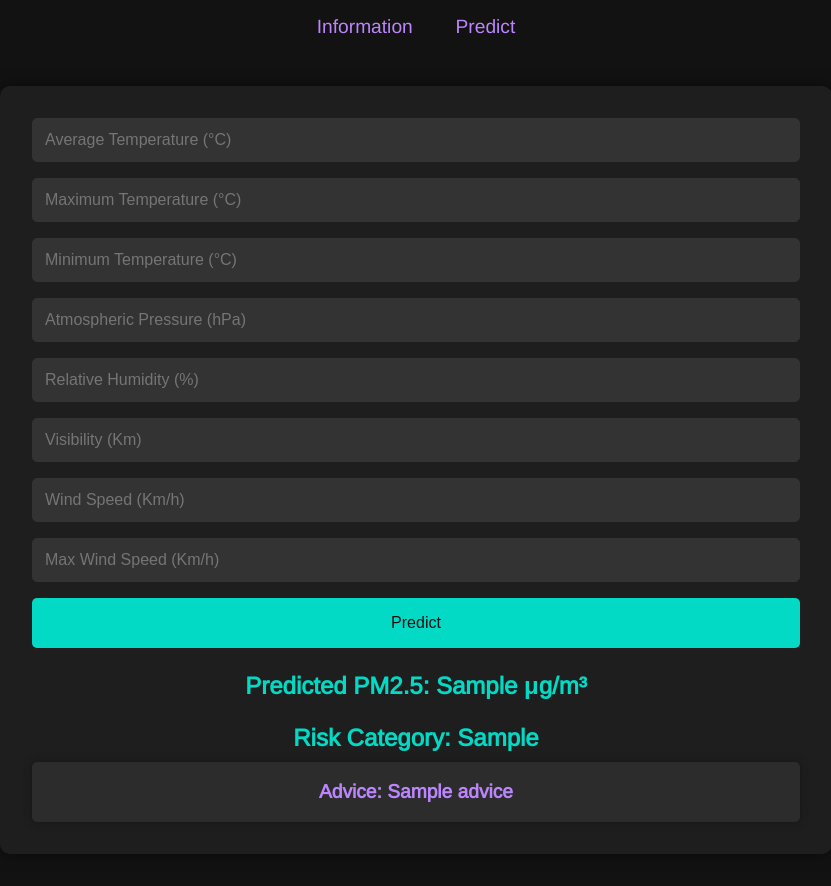
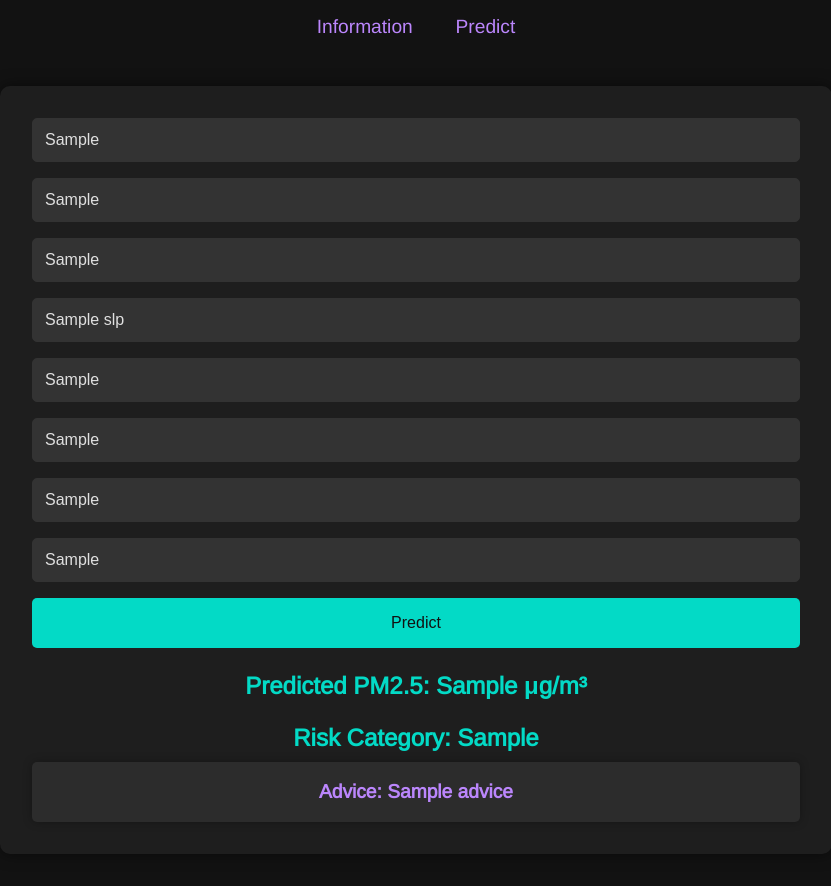
Before and after one commit to Princekumarmehta/Aqi_Prediction_of_mumbai, a Flask app: template templates/index.html in a window 1280 px wide. Shown: the part 120-1006 px from the top of the page, without its empty margins (224-1055 px from the left). Run offline with Flask 2, Linux system fonts and the light colour scheme; the template is opened without the code that fills it: most values are stand-ins (such as "Sample title", 1, 10 or a date in 2020).

Commit message:
Added weather APi

```diff
--- a/app.py
+++ b/app.py
@@ -4,6 +4,7 @@ import pickle
 import logging
 import sqlite3
 from sqlite3 import Error
+import requests
 
 app = Flask(__name__)
 
@@ -118,10 +119,46 @@ def get_advice_for_heart_patients(risk_category):
         return "No advice available."
 
 
+# Function to fetch current weather data for Mumbai
+def get_current_weather(city="Mumbai"):
+    try:
+        api_key = "a6c692f29c3f27afd476bb8f64ce13c5"
+        url = f"http://api.openweathermap.org/data/2.5/weather?q={city}&appid={api_key}&units=metric"
+        response = requests.get(url)
+        data = response.json()
+
+        if response.status_code != 200:
+            logging.error(f"Error fetching weather data: {data}")
+            return None
+
+        # Extract relevant weather parameters
+        weather_data = {
+            "T": data["main"]["temp"],
+            "TM": data["main"]["temp_max"],
+            "Tm": data["main"]["temp_min"],
+            "SLP": data["main"]["pressure"],
+            "H": data["main"]["humidity"],
+            "VV": data["visibility"] / 1000,  # Convert meters to kilometers
+            "V": data["wind"]["speed"],
+            "VM": data["wind"].get(
+                "gust", data["wind"]["speed"]
+            ),  # Assuming max wind speed is available
+        }
+        return weather_data
+    except KeyError as e:
+        logging.error(f"Key error when fetching weather data: {e}")
+        return None
+    except Exception as e:
+        logging.error(f"Error fetching weather data: {e}")
+        return None
+
+
 @app.route("/")
 def home():
     try:
-        return render_template("index.html")
+        # Fetch current weather data for Mumbai
+        weather_data = get_current_weather()
+        return render_template("index.html", weather_data=weather_data)
     except Exception as e:
         logging.error("Error rendering home page: %s", e)
         return "An error occurred while loading the home page."
--- a/templates/index.html
+++ b/templates/index.html
@@ -114,17 +114,16 @@ h2 {
   <a href="{{ url_for('information') }}">Information</a>
   <a href="{{ url_for('home') }}">Predict </a>
 </nav>
-
 <div class="container">
   <form action="{{ url_for('predict') }}" method="post">
-    <input type="text" name="T" placeholder="Average Temperature (°C)" required="required" />
-    <input type="text" name="TM" placeholder="Maximum Temperature (°C)" required="required" />
-    <input type="text" name="Tm" placeholder="Minimum Temperature (°C)" required="required" />
-    <input type="text" name="SLP" placeholder="Atmospheric Pressure (hPa)" required="required" />
-    <input type="text" name="H" placeholder="Relative Humidity (%)" required="required" />
-    <input type="text" name="VV" placeholder="Visibility (Km)" required="required" />
-    <input type="text" name="V" placeholder="Wind Speed (Km/h)" required="required" />
-    <input type="text" name="VM" placeholder="Max Wind Speed (Km/h)" required="required" />
+    <input type="text" name="T" placeholder="Average Temperature (°C)" required="required" value="{{ weather_data.T if weather_data else '' }}" />
+    <input type="text" name="TM" placeholder="Maximum Temperature (°C)" required="required" value="{{ weather_data.TM if weather_data else '' }}" />
+    <input type="text" name="Tm" placeholder="Minimum Temperature (°C)" required="required" value="{{ weather_data.Tm if weather_data else '' }}" />
+    <input type="text" name="SLP" placeholder="Atmospheric Pressure (hPa)" required="required" value="{{ weather_data.SLP if weather_data else '' }}" />
+    <input type="text" name="H" placeholder="Relative Humidity (%)" required="required" value="{{ weather_data.H if weather_data else '' }}" />
+    <input type="text" name="VV" placeholder="Visibility (Km)" required="required" value="{{ weather_data.VV if weather_data else '' }}" />
+    <input type="text" name="V" placeholder="Wind Speed (Km/h)" required="required" value="{{ weather_data.V if weather_data else '' }}" />
+    <input type="text" name="VM" placeholder="Max Wind Speed (Km/h)" required="required" value="{{ weather_data.VM if weather_data else '' }}" />
 
     <button type="submit">Predict</button>
   </form>
```
Also changed, not shown: predictions.db.
